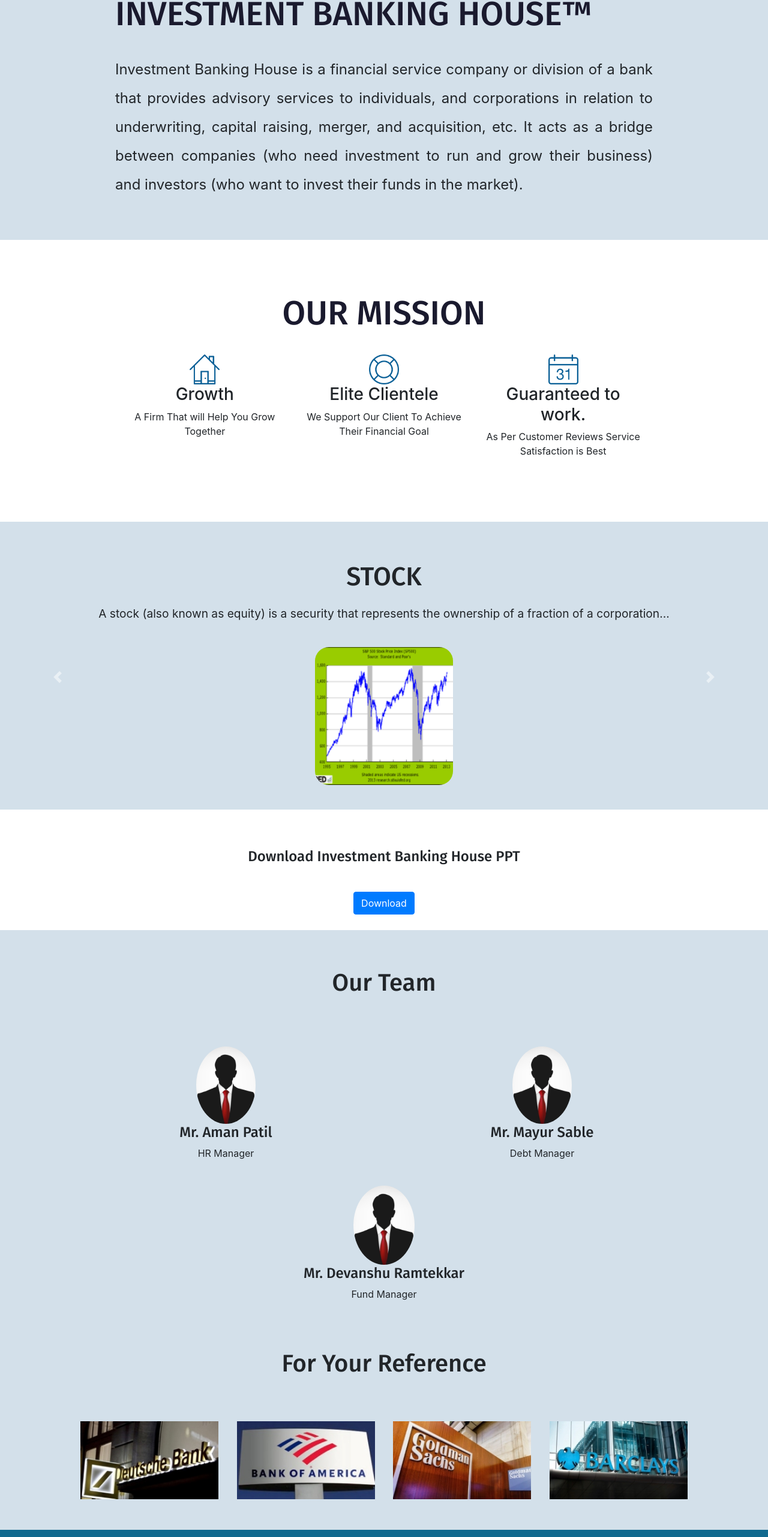
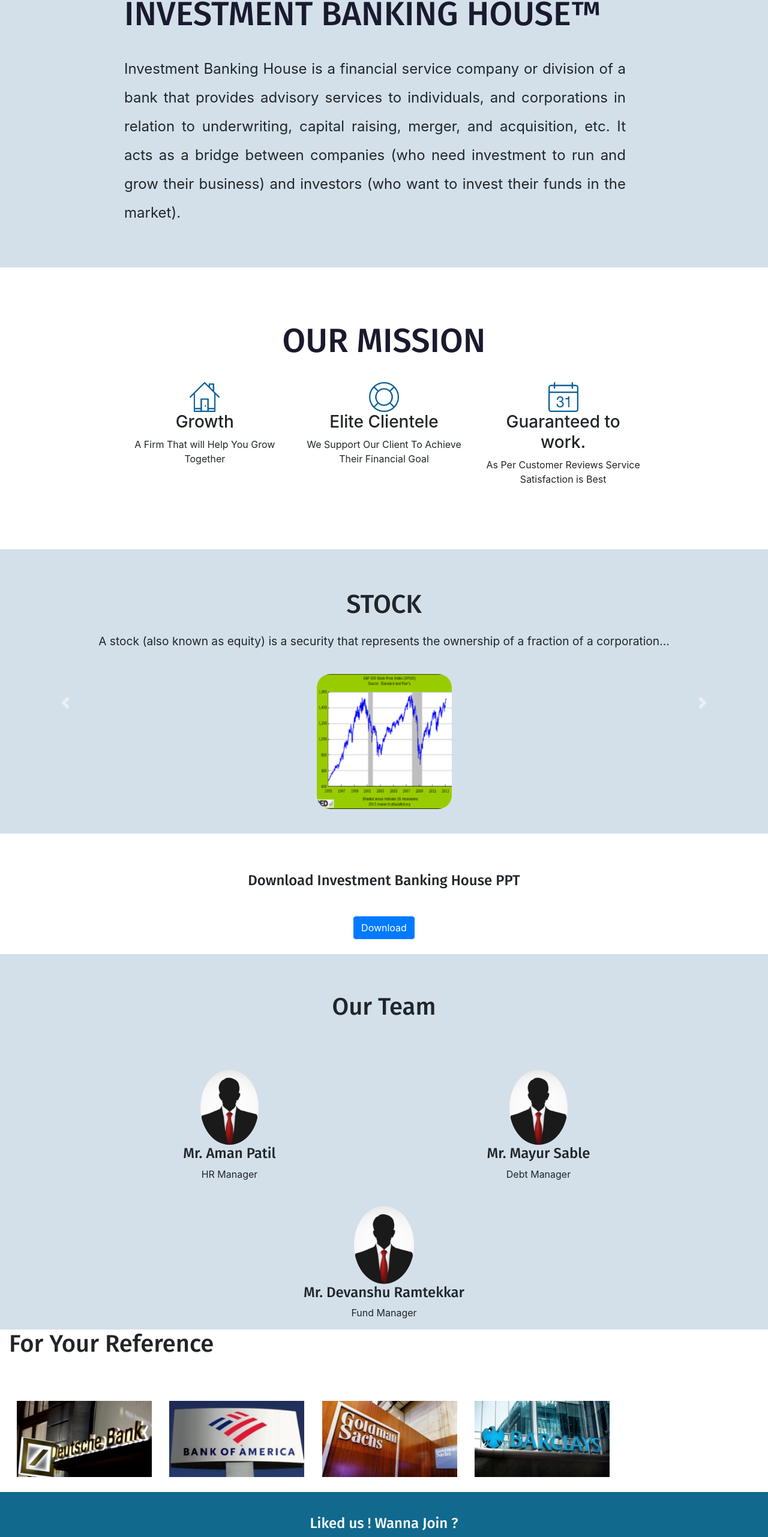
Before and after one commit to SaurabhShashankDhoble/IBH, a website: page home.html in a window 1280 px wide. Shown: the part 234-2797 px from the top of the page at 60% size. Drawn offline with nearby package versions, Linux system fonts and the light colour scheme.

Commit message:
Bug fixed

```diff
--- a/home.html
+++ b/home.html
@@ -69,7 +69,7 @@
       <!-- Title -->
 
 
-      <div class="row intro">
+      <div class="row intro container-fluid">
         <h1 class="big-heading">INVESTMENT BANKING HOUSE&trade;</h1>
         <p class="introP">Investment Banking House is a financial service company or division of a bank that provides advisory services to individuals, and corporations in relation to underwriting, capital raising, merger, and acquisition, etc. It
           acts as a bridge between companies (who need investment to run and grow their business) and investors (who want to invest their funds in the market).
@@ -81,7 +81,7 @@
   <!-- Our Mission -->
 
 
-  <section class="ourmissions">
+  <section class="ourmissions container-fluid">
     <h1 class="big-heading">OUR MISSION</h1>
     <div class="container-fluid">
       <div class="row">
@@ -112,7 +112,7 @@
   <!-- Infograph Section -->
 
 
-  <section id="infograph">
+  <section id="infograph" class="container-fluid">
 
     <div id="carouselExampleIndicators" class="carousel slide" data-ride="carousel" data-interval="3000">
 
@@ -151,7 +151,7 @@
   <!-- IDB PPT Link -->
 
 
-  <section id="documentation">
+  <section id="documentation" class="container-fluid">
     <h2>Download Investment Banking House PPT</h2>
     <a href="Downloads/IBH_PPT.pptx"><button class="btn btn-primary download" name="button">Download</button></a>
   </section>
@@ -160,7 +160,7 @@
   <!-- About us -->
 
 
-  <section id="aboutus">
+  <section id="aboutus"class="container-fluid">
     <h1>Our Team</h1>
     <div class="row profile">
       <div class="col">
@@ -187,7 +187,7 @@
   <!-- companies -->
 
 
-  <section id="companies">
+  <section id="companies " class="container-fluid">
     <div class="">
       <h1 class="reference-heading">For Your Reference</h1>
       <img class="companyimage ci1" src="images/deutsche-bank.jpg" alt="">
@@ -201,7 +201,7 @@
 <!-- Contact Us -->
 
 
-<footer id="contactus">
+<footer id="contactus" class="container-fluid">
    <div class="container-fluid">
      <h2>Liked us ! Wanna Join ?</h2>
      <p>Email us at </p>
```
